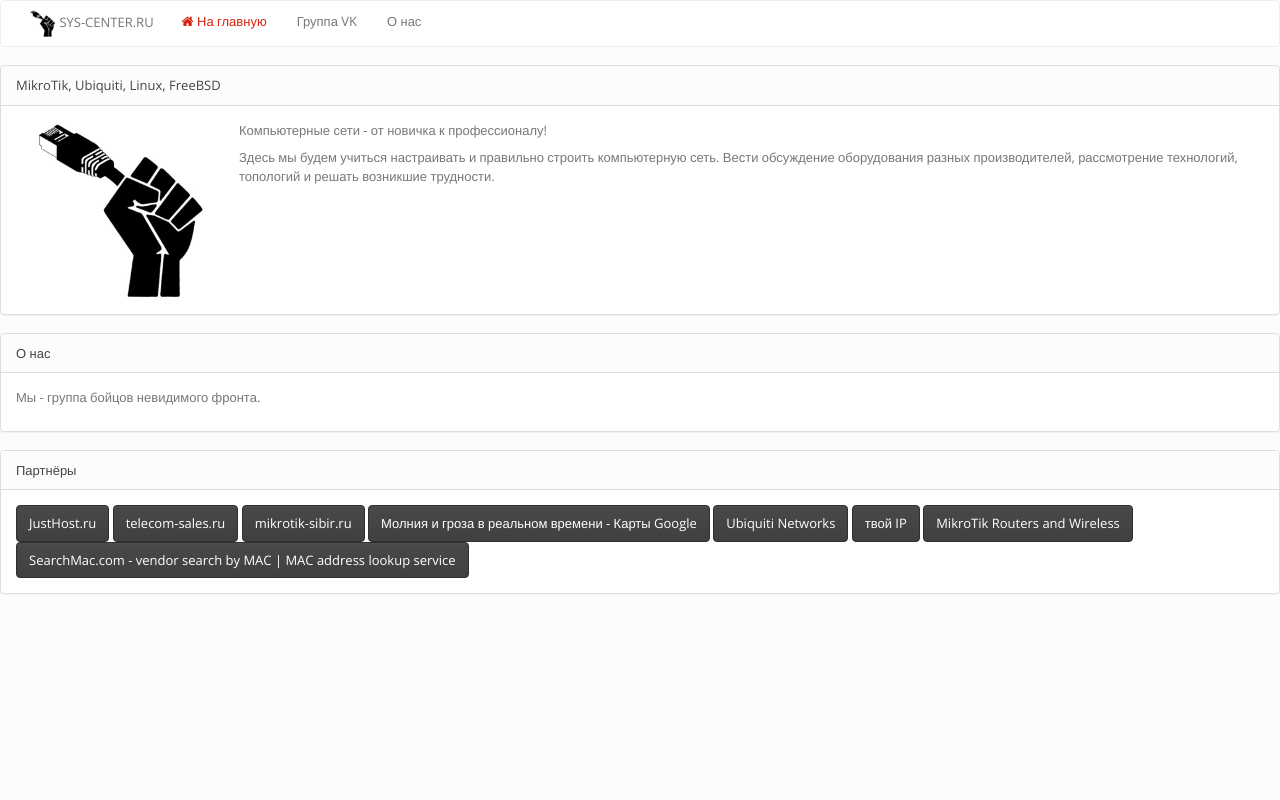
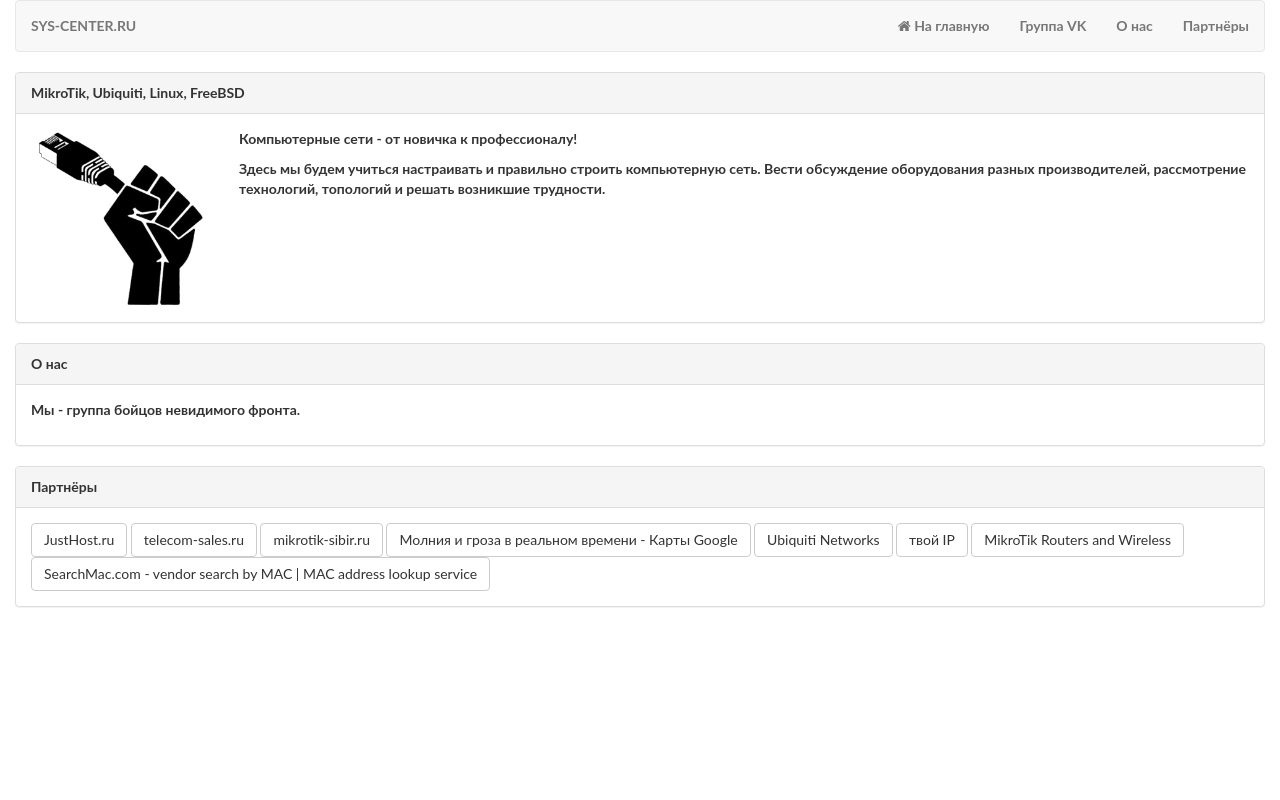
Before and after one commit to hwoviktor/sys-center.ru, a PHP site: page / in a window 1280 px wide. Run offline with PHP 8.4, Linux system fonts and the light colour scheme; a stand-in replaces the project's code that opens the database connection.

Commit message:
landing-page.css

```diff
--- a/www/header.php
+++ b/www/header.php
@@ -3,10 +3,11 @@
 ?>
 <head>
     <meta http-equiv="Content-Type" content="text/html; charset=utf-8">
-    <meta name="viewport" content="width=device-width, initial-scale=1.0">
+    <meta name="viewport" content="width=device-width, initial-scale=1">
     <link rel="stylesheet" href="/static/css/bootstrap.css" />
     <link rel="stylesheet" href="/static/css/font-awesome.css" />
-    <link rel="stylesheet" href="/static/css/style.css" />
+    <!-- <link rel="stylesheet" href="/static/css/style.css" /> -->
+    <link href="/static/css/landing-page.css" rel="stylesheet">
     <script src="/static/js/jquery-2.2.4.js"></script>
     <script src="/static/js/bootstrap.js"></script>
 </head>
--- a/www/index.php
+++ b/www/index.php
@@ -14,31 +14,36 @@ include 'header.php'
 ?>
 <body>
 
-    <div class="navbar navbar-default">
 <div class="container-fluid">
+    <nav class="navbar navbar-default topnav" role="navigation">
         <div class="navbar-header">
-            <div class="pull-right">
-        <ul class="nav navbar-nav">
-          <li class="active"><a href="/index.php"><i class="fa fa-home"></i> На главную</a></li>
+            <button type="button" class="navbar-toggle" data-toggle="collapse" data-target="#bs-example-navbar-collapse-1">
+                <span class="sr-only">Toggle navigation</span>
+                <span class="icon-bar"></span>
+                <span class="icon-bar"></span>
+                <span class="icon-bar"></span>
+            </button>
+            <a class="navbar-brand topnav" href="#">SYS-CENTER.RU</a>
+        </div>
+        <div class="collapse navbar-collapse" id="bs-example-navbar-collapse-1">
+            <ul class="nav navbar-nav navbar-right">
+                <li><a href="/index.php"><i class="fa fa-home"></i> На главную</a></li>
                 <li><a href="https://vk.com/mikrotik_os" target="_blank">Группа VK</a></li>
                 <li><a href="#">О нас</a></li>
+                <li><a href="#partners">Партнёры</a></li>
             </ul>
         </div>
-        <div class="btn" style="color: #777777;">
-            <img src="/static/images/logo.png" width="27px" />
-            SYS-CENTER.RU
-       </div>
-      </div>
-        </div>
+        <!-- /.navbar-collapse -->
+    </nav>
 </div>
 
 <div class="container-fluid">
-    <div class="row">
     <div class="panel panel-default">
         <div class="panel-heading">MikroTik, Ubiquiti, Linux, FreeBSD</div>
         <div class="panel-body">
+            <div class="row">
             <div class="col-md-2">
-            <img class="img-responsive" src="/static/images/logo.png" />
+                <img class="img-responsive center-block" src="/static/images/logo.png" />
             </div>
             <div class="col-md-10">
                 <p>Компьютерные сети - от новичка к профессионалу!</p>
@@ -47,8 +52,9 @@ include 'header.php'
         </div>
         </div>
     </div>
+</div>
 
-    <div class="row">
+<div class="container-fluid">
     <div class="panel panel-default">
         <div class="panel-heading">О нас</div>
         <div class="panel-body">
@@ -57,8 +63,8 @@ include 'header.php'
     </div>
 </div>
 
-
-        <div class="row">
+<a name="partners"></a>
+<div class="container-fluid">
     <div class="panel panel-default">
         <div class="panel-heading">Партнёры</div>
         <div class="panel-body">
@@ -74,7 +80,5 @@ include 'header.php'
     </div>
 </div>
 
-</div>
-
 </body>
 </html>
--- /dev/null
+++ b/www/static/css/landing-page.css
@@ -0,0 +1,170 @@
+/*
+ * Start Bootstrap - Landing Page (http://startbootstrap.com/)
+ * Copyright 2013-2016 Start Bootstrap
+ * Licensed under MIT (https://github.com/BlackrockDigital/startbootstrap/blob/gh-pages/LICENSE)
+ */
+
+body,
+html {
+    width: 100%;
+    height: 100%;
+}
+
+body,
+h1,
+h2,
+h3,
+h4,
+h5,
+h6 {
+    font-family: "Lato","Helvetica Neue",Helvetica,Arial,sans-serif;
+    font-weight: 700;
+}
+
+.topnav {
+    font-size: 14px;
+}
+
+.lead {
+    font-size: 18px;
+    font-weight: 400;
+}
+
+.intro-header {
+    padding-top: 50px; /* If you're making other pages, make sure there is 50px of padding to make sure the navbar doesn't overlap content! */
+    padding-bottom: 50px;
+    text-align: center;
+    color: #f8f8f8;
+    background: url(../img/intro-bg.jpg) no-repeat center center;
+    background-size: cover;
+}
+
+.intro-message {
+    position: relative;
+    padding-top: 20%;
+    padding-bottom: 20%;
+}
+
+.intro-message > h1 {
+    margin: 0;
+    text-shadow: 2px 2px 3px rgba(0,0,0,0.6);
+    font-size: 5em;
+}
+
+.intro-divider {
+    width: 400px;
+    border-top: 1px solid #f8f8f8;
+    border-bottom: 1px solid rgba(0,0,0,0.2);
+}
+
+.intro-message > h3 {
+    text-shadow: 2px 2px 3px rgba(0,0,0,0.6);
+}
+
+@media(max-width:767px) {
+    .intro-message {
+        padding-bottom: 15%;
+    }
+
+    .intro-message > h1 {
+        font-size: 3em;
+    }
+
+    ul.intro-social-buttons > li {
+        display: block;
+        margin-bottom: 20px;
+        padding: 0;
+    }
+
+    ul.intro-social-buttons > li:last-child {
+        margin-bottom: 0;
+    }
+
+    .intro-divider {
+        width: 100%;
+    }
+}
+
+.network-name {
+    text-transform: uppercase;
+    font-size: 14px;
+    font-weight: 400;
+    letter-spacing: 2px;
+}
+
+.content-section-a {
+    padding: 50px 0;
+    background-color: #f8f8f8;
+}
+
+.content-section-b {
+    padding: 50px 0;
+    border-top: 1px solid #e7e7e7;
+    border-bottom: 1px solid #e7e7e7;
+}
+
+.section-heading {
+    margin-bottom: 30px;
+}
+
+.section-heading-spacer {
+    float: left;
+    width: 200px;
+    border-top: 3px solid #e7e7e7;
+}
+
+.banner {
+    padding: 100px 0;
+    color: #f8f8f8;
+    background: url(../img/banner-bg.jpg) no-repeat center center;
+    background-size: cover;
+}
+
+.banner h2 {
+    margin: 0;
+    text-shadow: 2px 2px 3px rgba(0,0,0,0.6);
+    font-size: 3em;
+}
+
+.banner ul {
+    margin-bottom: 0;
+}
+
+.banner-social-buttons {
+    float: right;
+    margin-top: 0;
+}
+
+@media(max-width:1199px) {
+    ul.banner-social-buttons {
+        float: left;
+        margin-top: 15px;
+    }
+}
+
+@media(max-width:767px) {
+    .banner h2 {
+        margin: 0;
+        text-shadow: 2px 2px 3px rgba(0,0,0,0.6);
+        font-size: 3em;
+    }
+
+    ul.banner-social-buttons > li {
+        display: block;
+        margin-bottom: 20px;
+        padding: 0;
+    }
+
+    ul.banner-social-buttons > li:last-child {
+        margin-bottom: 0;
+    }
+}
+
+footer {
+    padding: 50px 0;
+    background-color: #f8f8f8;
+}
+
+p.copyright {
+    margin: 15px 0 0;
+}
```
Lines whose indentation alone changed are shown as unchanged.
